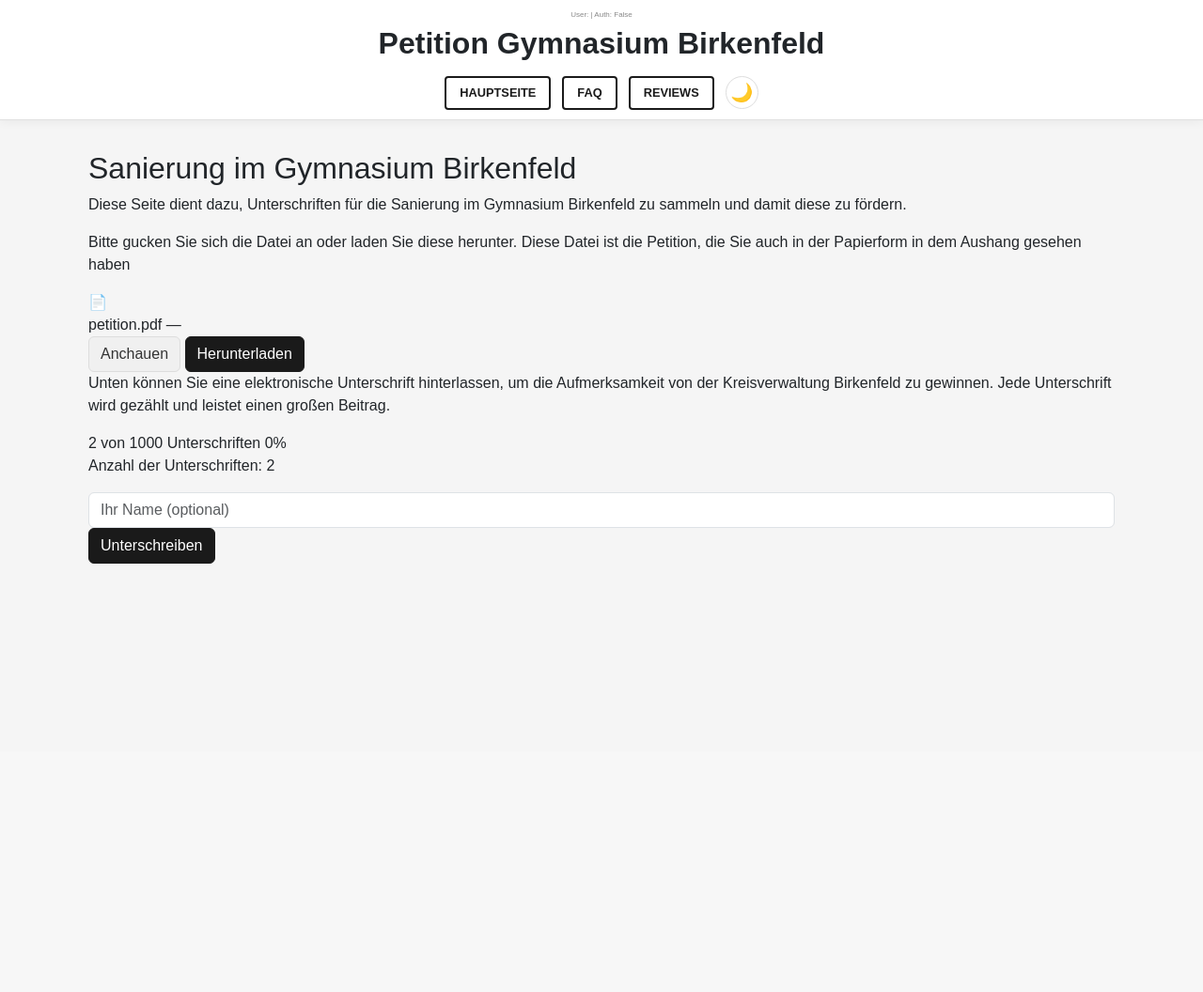
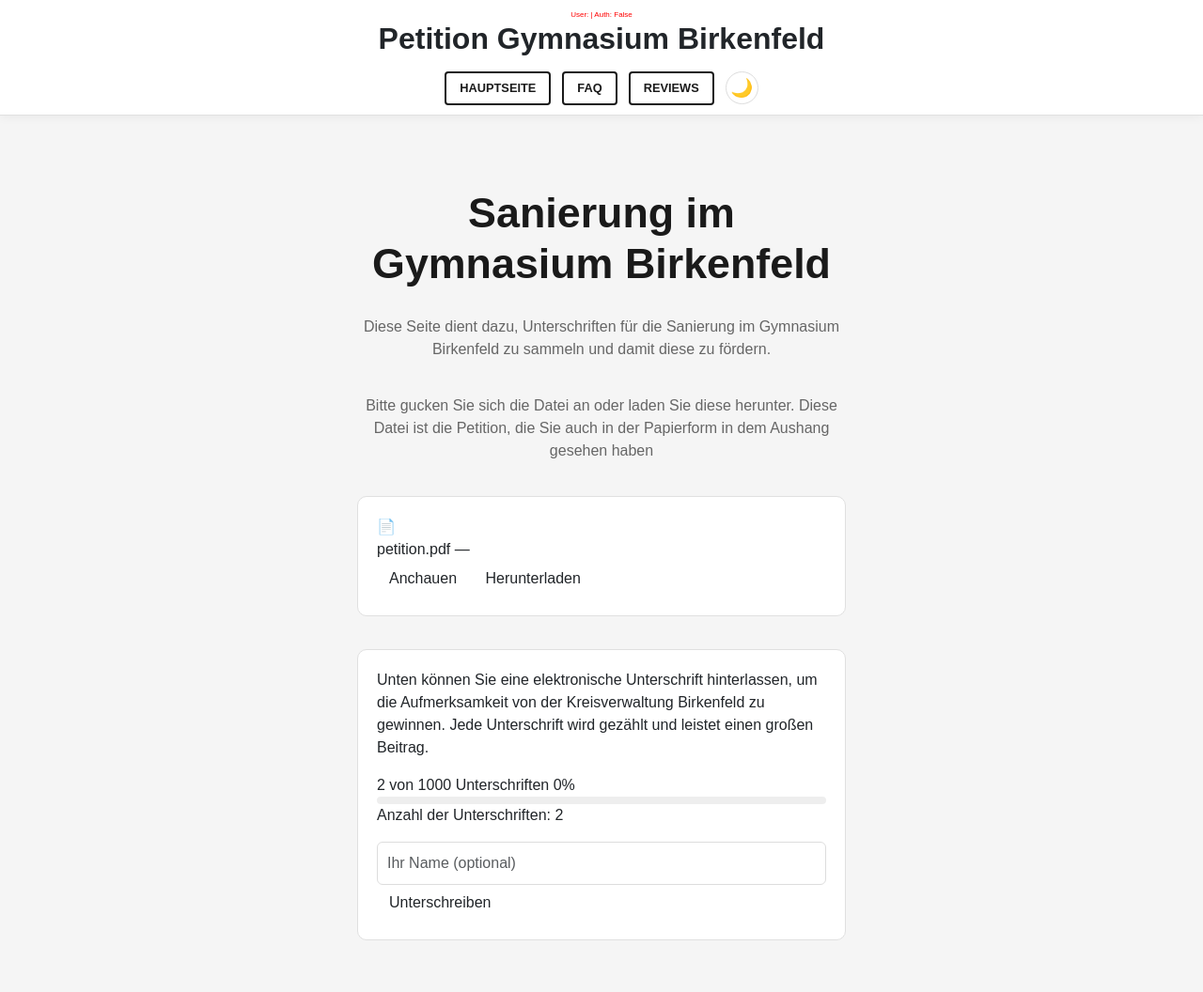
Before and after one commit to Murdddl/Site-GB-GER-Bir-N-, a Django app: page / in a window 1280 px wide. Shown: the whole page at 94% size. Before the commit the page ends 600 px from the top, so only its background shows below. Run offline with Django 5.2, Linux system fonts and the light colour scheme; data comes from the database, SQL or seed files in the repository.

Commit message:
update settings

```diff
--- a/petition/static/style.css
+++ b/petition/static/style.css
@@ -1,31 +1,37 @@
-/* --- ГЛОБАЛЬНЫЕ СТИЛИ --- */
-* { margin: 0; padding: 0; box-sizing: border-box; }
+/* --- ГЛОБАЛЬНЫЕ СТИЛИ (ОРИГИНАЛ) --- */
+* {
+    margin: 0;
+    padding: 0;
+    box-sizing: border-box;
+}
 
 body {
     min-height: 100vh;
     background-color: #f5f5f5;
     font-family: sans-serif;
-    display: block;
+    display: block; /* Важно: убран flex с body */
     padding-top: 160px !important;
     margin: 0;
     transition: background-color 0.3s ease;
 }
 
+/* Сообщение о регистрации (в 2 раза меньше) */
 .auth-status {
     font-size: 8px !important;
-    color: #888;
+    color: red;
     text-align: center;
     width: 100%;
     display: block;
-    margin-bottom: 5px;
 }
 
-/* --- ХИДЕР --- */
+/* --- ХИДЕР (ИСПРАВЛЕННЫЙ) --- */
 .top-nav {
     position: fixed !important;
-    top: 0; left: 0; width: 100%;
-    background-color: #ffffff !important;
-    border-bottom: 1px solid #e0e0e0;
+    top: 0;
+    left: 0;
+    width: 100%;
+    background-color: #ffffff; /* Явный фон */
+    border-bottom: 1px solid #e0e0e0; /* Рамка снизу */
     z-index: 9999;
     box-shadow: 0 2px 10px rgba(0,0,0,0.05);
     padding: 10px 0;
@@ -43,8 +49,8 @@ body {
 .logo {
     font-size: 1.4rem;
     font-weight: bold;
-    color: #1a1a1a !important;
-    text-decoration: none !important;
+    color: #1a1a1a;
+    text-decoration: none;
 }
 
 .nav-links {
@@ -55,13 +61,12 @@ body {
     justify-content: center;
 }
 
-/* Кнопки навигации */
-.nav-btn, .nav-links a {
+.nav-links a, .nav-btn {
     text-decoration: none !important;
-    color: #1a1a1a !important;
+    color: #1a1a1a;
     font-weight: 600;
     padding: 6px 14px;
-    border: 2px solid #1a1a1a !important;
+    border: 2px solid #1a1a1a;
     border-radius: 4px;
     font-size: 0.8rem;
     text-transform: uppercase;
@@ -69,24 +74,44 @@ body {
 }
 
 .nav-links a:hover {
-    background-color: #1a1a1a !important;
+    background-color: #1a1a1a;
     color: #fff !important;
 }
 
-/* --- ОСНОВНЫЕ КНОПКИ САЙТА (Скачать, Подписать и т.д.) --- */
-.btn-download {
-    background-color: #1a1a1a !important;
-    color: #fff !important;
-    border: 1px solid #1a1a1a !important;
+/* --- КОНТЕЙНЕРЫ И КАРТОЧКИ (ОРИГИНАЛ) --- */
+.container {
+    display: flex;
+    flex-direction: column;
+    align-items: center;
+    text-align: center;
+    gap: 20px;
+    max-width: 600px;
+    margin: 0 auto;
+    padding: 20px;
 }
 
-.btn-view {
-    background-color: #f0f0f0 !important;
-    color: #333 !important;
-    border: 1px solid #ddd !important;
+.title { font-size: 2.8rem; font-weight: 700; color: #1a1a1a; }
+.description { color: #666; line-height: 1.5; }
+
+.file-card, .sign-block, .review-card, .review-form-block {
+    width: 100%;
+    padding: 20px;
+    background-color: #fff;
+    border: 1px solid #e0e0e0;
+    border-radius: 10px;
+    text-align: left;
+    margin-bottom: 15px;
 }
 
-/* --- ТЕМНАЯ ТЕМА --- */
+.form-control {
+    width: 100%;
+    padding: 10px;
+    border: 1px solid #ddd;
+    border-radius: 6px;
+    margin-top: 5px;
+}
+
+/* --- ТЕМНАЯ ТЕМА (ПОЛНАЯ КОРРЕКЦИЯ) --- */
 body.dark {
     background-color: #121212 !important;
     color: #ffffff !important;
@@ -97,7 +122,8 @@ body.dark .top-nav {
     border-bottom: 1px solid #333 !important;
 }
 
-body.dark .logo, body.dark .nav-links a, body.dark .nav-btn {
+/* Кнопки в темной теме */
+body.dark .nav-links a, body.dark .nav-btn, body.dark .logo {
     color: #ffffff !important;
     border-color: #ffffff !important;
 }
@@ -107,46 +133,48 @@ body.dark .nav-links a:hover {
     color: #1a1a1a !important;
 }
 
-/* Перекраска основных кнопок в темной теме */
-body.dark .btn-download {
-    background-color: #eee !important;
-    color: #111 !important;
-    border-color: #eee !important;
-}
-
-body.dark .btn-view {
-    background-color: #333 !important;
-    color: #eee !important;
-    border-color: #444 !important;
-}
-
-/* Карточки и инпуты */
-body.dark .file-card, body.dark .sign-block, body.dark .review-card, body.dark .review-form-block {
+/* Карточки в темной теме */
+body.dark .file-card,
+body.dark .sign-block,
+body.dark .review-card,
+body.dark .review-form-block {
     background-color: #1e1e1e !important;
     border-color: #333 !important;
 }
 
+body.dark .title, body.dark .file-name, body.dark .review-name {
+    color: #ffffff !important;
+}
+
+/* Поля ввода и ПЛЕЙСХОЛДЕРЫ в темной теме */
 body.dark input, body.dark textarea {
     background-color: #2d2d2d !important;
     border-color: #444 !important;
     color: #ffffff !important;
 }
 
-body.dark input::placeholder, body.dark textarea::placeholder {
-    color: rgba(255, 255, 255, 0.5) !important;
+body.dark input::placeholder,
+body.dark textarea::placeholder {
+    color: rgba(255, 255, 255, 0.6) !important;
 }
 
-/* Прогресс-бар */
-body.dark .progress-bar-bg { background-color: #333 !important; }
-body.dark .progress-bar-fill { background-color: #fff !important; }
+/* Для старых браузеров */
+body.dark input::-webkit-input-placeholder { color: rgba(255,255,255,0.6); }
+body.dark input::-moz-placeholder { color: rgba(255,255,255,0.6); }
 
-/* Кнопка смены темы */
+/* --- ПРОГРЕСС-БАР --- */
+.progress-bar-bg { width: 100%; height: 8px; background-color: #eee; border-radius: 4px; }
+.progress-bar-fill { height: 100%; background-color: #1a1a1a; border-radius: 4px; }
+body.dark .progress-bar-bg { background-color: #333; }
+body.dark .progress-bar-fill { background-color: #fff; }
+
 .theme-toggle {
     background: none;
     border: 1px solid #ddd;
     border-radius: 50%;
     cursor: pointer;
     font-size: 1.2rem;
-    width: 35px; height: 35px;
+    width: 35px;
+    height: 35px;
 }
-body.dark .theme-toggle { border-color: #555; color: #fff; }
+body.dark .theme-toggle { border-color: #555; }
```
